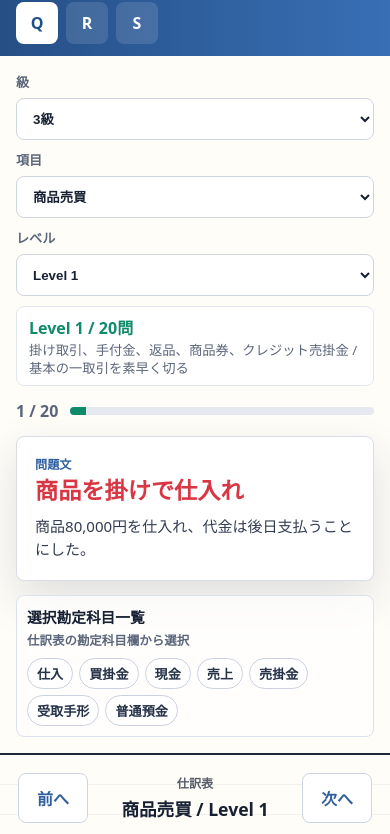
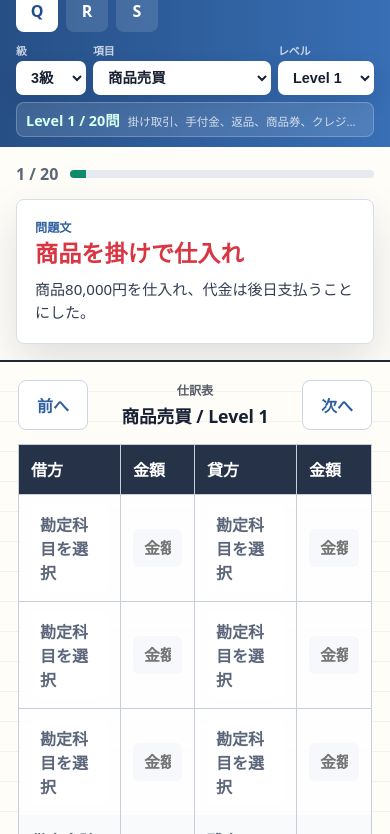
Before and after one commit to yutshoj/shiwake-trainer, a plain HTML site: page index.html in a window 390 px wide. Shown: the part 83-917 px from the top of the page. Drawn offline with Linux system fonts and the light colour scheme.

Commit message:
Add files via upload

```diff
--- a/app.js
+++ b/app.js
@@ -27,7 +27,6 @@ const els = {
   categoryDescription: document.querySelector("#categoryDescription"),
   title: document.querySelector("#questionTitle"),
   body: document.querySelector("#questionBody"),
-  accountOptions: document.querySelector("#accountOptions"),
   checkAnswer: document.querySelector("#checkAnswer"),
   feedback: document.querySelector("#feedback"),
   journalBoard: document.querySelector("#journalBoard"),
@@ -155,7 +154,6 @@ function setQuestion(index) {
   els.body.textContent = question.body;
   els.topicLabel.textContent = `${question.topic} / ${level.label}`;
 
-  renderOptions(accountChoicesForQuestion(question));
   renderJournal();
   updateResultPanel(null);
 }
@@ -170,20 +168,8 @@ function resetEntry(renderAll = true) {
   updateCalculatorHint();
 
   if (!renderAll) return;
-  renderOptions(accountChoicesForQuestion(currentQuestion()));
   renderJournal();
   updateResultPanel(null);
-}
-
-function renderOptions(choices) {
-  els.accountOptions.replaceChildren();
-
-  choices.forEach((choice) => {
-    const chip = document.createElement("span");
-    chip.className = "account-chip";
-    chip.textContent = choice;
-    els.accountOptions.append(chip);
-  });
 }
 
 function renderJournal() {
@@ -324,6 +310,7 @@ function clearScoreState() {
   els.feedback.textContent = "";
   els.feedback.className = "feedback";
   els.resultPanel.className = "result-panel";
+  els.resultPanel.hidden = true;
   els.journalBoard.className = "journal-board";
   els.resultTitle.textContent = "採点すると解説が表示されます";
   els.correctAnswerText.textContent = "-";
@@ -415,6 +402,7 @@ function formatAnswerText(entries) {
 function updateResultPanel(result) {
   const question = currentQuestion();
   const answer = answerEntries(question);
+  els.resultPanel.hidden = !result;
   els.correctAnswerText.textContent = result ? formatAnswerText(answer) : "-";
   els.explanationList.replaceChildren();
 
--- a/index.html
+++ b/index.html
@@ -17,19 +17,10 @@
   </head>
   <body>
     <header class="app-header">
-      <div>
+      <div class="header-title">
         <p class="eyebrow">日商簿記3級</p>
         <h1>仕訳トレーナー</h1>
       </div>
-      <div class="header-actions" aria-label="学習モード">
-        <button class="icon-button is-active" type="button" title="問題へ移動">Q</button>
-        <button id="resetAnswer" class="icon-button" type="button" title="リセット">R</button>
-        <button id="scoreShortcut" class="icon-button" type="button" title="採点">S</button>
-      </div>
-    </header>
-
-    <main class="study-shell">
-      <section class="question-pane" aria-labelledby="questionTitle">
       <div class="course-row" aria-label="学習範囲">
         <label>
           級
@@ -50,7 +41,15 @@
           <small id="categoryDescription">項目を選択してください</small>
         </div>
       </div>
+      <div class="header-actions" aria-label="学習モード">
+        <button class="icon-button is-active" type="button" title="問題へ移動">Q</button>
+        <button id="resetAnswer" class="icon-button" type="button" title="リセット">R</button>
+        <button id="scoreShortcut" class="icon-button" type="button" title="採点">S</button>
+      </div>
+    </header>
 
+    <main class="study-shell">
+      <section class="question-pane" aria-labelledby="questionTitle">
         <div class="progress-row">
           <span id="progressText">1 / 4</span>
           <div class="progress-track" aria-hidden="true">
@@ -66,13 +65,6 @@
           <p id="questionBody" class="question-body"></p>
         </article>
 
-        <div class="account-palette" aria-label="選択勘定科目一覧">
-          <div class="palette-head">
-            <h3>選択勘定科目一覧</h3>
-            <span>仕訳表の勘定科目欄から選択</span>
-          </div>
-          <div id="accountOptions" class="account-chip-list"></div>
-        </div>
       </section>
 
       <section class="journal-pane" aria-label="仕訳メモ">
@@ -142,7 +134,7 @@
           </div>
         </section>
 
-        <section id="resultPanel" class="result-panel" aria-live="polite">
+        <section id="resultPanel" class="result-panel" aria-live="polite" hidden>
           <div class="result-panel-head">
             <p class="eyebrow">採点結果</p>
             <strong id="resultTitle">採点すると解説が表示されます</strong>
--- a/styles.css
+++ b/styles.css
@@ -30,14 +30,19 @@ input {
 }
 
 .app-header {
-  min-height: 76px;
-  padding: 12px clamp(16px, 3vw, 36px);
+  min-height: 86px;
+  padding: 10px clamp(16px, 2.4vw, 30px);
   display: flex;
   align-items: center;
   justify-content: space-between;
-  gap: 18px;
+  gap: 16px;
   color: white;
   background: linear-gradient(90deg, #264f86, #386fb5);
+}
+
+.header-title {
+  flex: 0 0 auto;
+  min-width: 168px;
 }
 
 .eyebrow {
@@ -62,6 +67,7 @@ h1 {
 }
 
 .header-actions {
+  flex: 0 0 auto;
   display: flex;
   gap: 8px;
 }
@@ -89,7 +95,7 @@ h1 {
 }
 
 .study-shell {
-  min-height: calc(100vh - 76px);
+  min-height: calc(100vh - 86px);
   display: grid;
   grid-template-columns: minmax(560px, 1.15fr) minmax(320px, 0.72fr);
   gap: 0;
@@ -159,53 +165,59 @@ h1 {
 }
 
 .course-row {
+  flex: 1 1 auto;
   display: grid;
-  grid-template-columns: 76px minmax(0, 1fr) 104px;
+  grid-template-columns: 76px minmax(220px, 1fr) 104px minmax(230px, 0.75fr);
   gap: 10px;
   align-items: end;
+  max-width: 980px;
 }
 
 .bank-count {
-  grid-column: 1 / -1;
+  grid-column: auto;
 }
 
 .course-row label {
   display: grid;
-  gap: 7px;
-  color: var(--subtle);
-  font-size: 0.82rem;
+  gap: 5px;
+  color: rgba(255, 255, 255, 0.74);
+  font-size: 0.74rem;
   font-weight: 800;
 }
 
 .course-row select {
-  min-height: 42px;
+  min-height: 40px;
   padding: 0 12px;
   color: var(--ink);
   background: white;
-  border: 1px solid #cfd5df;
+  border: 1px solid rgba(255, 255, 255, 0.72);
   border-radius: 8px;
+  box-shadow: 0 8px 20px rgba(20, 36, 64, 0.14);
   font-weight: 800;
 }
 
 .bank-count {
-  min-height: 42px;
-  padding: 8px 12px;
+  min-height: 40px;
+  padding: 7px 10px;
   display: grid;
   align-content: center;
-  gap: 2px;
-  border: 1px solid #e1e6ef;
+  gap: 1px;
+  border: 1px solid rgba(255, 255, 255, 0.22);
   border-radius: 8px;
-  background: #fff;
+  background: rgba(255, 255, 255, 0.12);
 }
 
 .bank-count span {
-  color: var(--green);
+  color: #d7fff2;
   font-weight: 900;
 }
 
 .bank-count small {
-  color: var(--subtle);
+  color: rgba(255, 255, 255, 0.76);
   line-height: 1.35;
+  overflow: hidden;
+  text-overflow: ellipsis;
+  white-space: nowrap;
 }
 
 .progress-row {
@@ -260,52 +272,6 @@ h1 {
   color: #333d52;
   font-size: 0.94rem;
   line-height: 1.55;
-}
-
-.account-palette {
-  padding: 10px;
-  display: grid;
-  gap: 9px;
-  border: 1px solid #dce2ec;
-  border-radius: 8px;
-  background: rgba(255, 255, 255, 0.74);
-}
-
-.palette-head {
-  display: flex;
-  align-items: baseline;
-  justify-content: space-between;
-  gap: 12px;
-}
-
-.palette-head h3 {
-  margin-bottom: 0;
-  font-size: 0.92rem;
-}
-
-.palette-head span {
-  color: var(--subtle);
-  font-size: 0.78rem;
-  font-weight: 800;
-}
-
-.account-chip-list {
-  display: flex;
-  flex-wrap: wrap;
-  gap: 6px;
-}
-
-.account-chip {
-  min-height: 30px;
-  padding: 5px 9px;
-  display: inline-flex;
-  align-items: center;
-  border: 1px solid #cad2df;
-  border-radius: 999px;
-  color: #263248;
-  background: #fff;
-  font-size: 0.82rem;
-  font-weight: 800;
 }
 
 .primary-button,
@@ -620,6 +586,10 @@ h1 {
   background: rgba(255, 255, 255, 0.9);
 }
 
+.result-panel[hidden] {
+  display: none;
+}
+
 .result-panel-head {
   display: flex;
   align-items: start;
@@ -834,6 +804,26 @@ canvas {
   }
 }
 
+@media (max-width: 1200px) {
+  .app-header {
+    flex-wrap: wrap;
+  }
+
+  .header-title {
+    flex: 1 1 auto;
+  }
+
+  .header-actions {
+    order: 2;
+  }
+
+  .course-row {
+    order: 3;
+    flex-basis: 100%;
+    max-width: none;
+  }
+}
+
 @media (max-width: 980px) {
   .study-shell {
     grid-template-columns: 1fr;
@@ -857,6 +847,10 @@ canvas {
   .app-header {
     align-items: flex-start;
     flex-direction: column;
+    gap: 10px;
+    min-height: 0;
+    padding-top: 8px;
+    padding-bottom: 10px;
   }
 
   .study-shell {
@@ -870,13 +864,40 @@ canvas {
   }
 
   .course-row {
-    grid-template-columns: 1fr;
+    width: 100%;
+    grid-template-columns: 70px minmax(150px, 1fr) 96px;
+    gap: 7px;
+    align-items: end;
   }
 
-  .palette-head {
-    align-items: flex-start;
-    flex-direction: column;
-    gap: 4px;
+  .course-row label {
+    gap: 3px;
+    font-size: 0.68rem;
+  }
+
+  .course-row select {
+    min-height: 34px;
+    padding: 0 10px;
+    border-radius: 7px;
+    font-size: 0.9rem;
+  }
+
+  .bank-count {
+    grid-column: 1 / -1;
+    min-height: 34px;
+    padding: 6px 9px;
+    display: grid;
+    grid-template-columns: auto minmax(0, 1fr);
+    align-items: baseline;
+    gap: 8px;
+  }
+
+  .bank-count span {
+    font-size: 0.9rem;
+  }
+
+  .bank-count small {
+    font-size: 0.72rem;
   }
 
   .result-summary {
```
Lines whose indentation alone changed are shown as unchanged.
